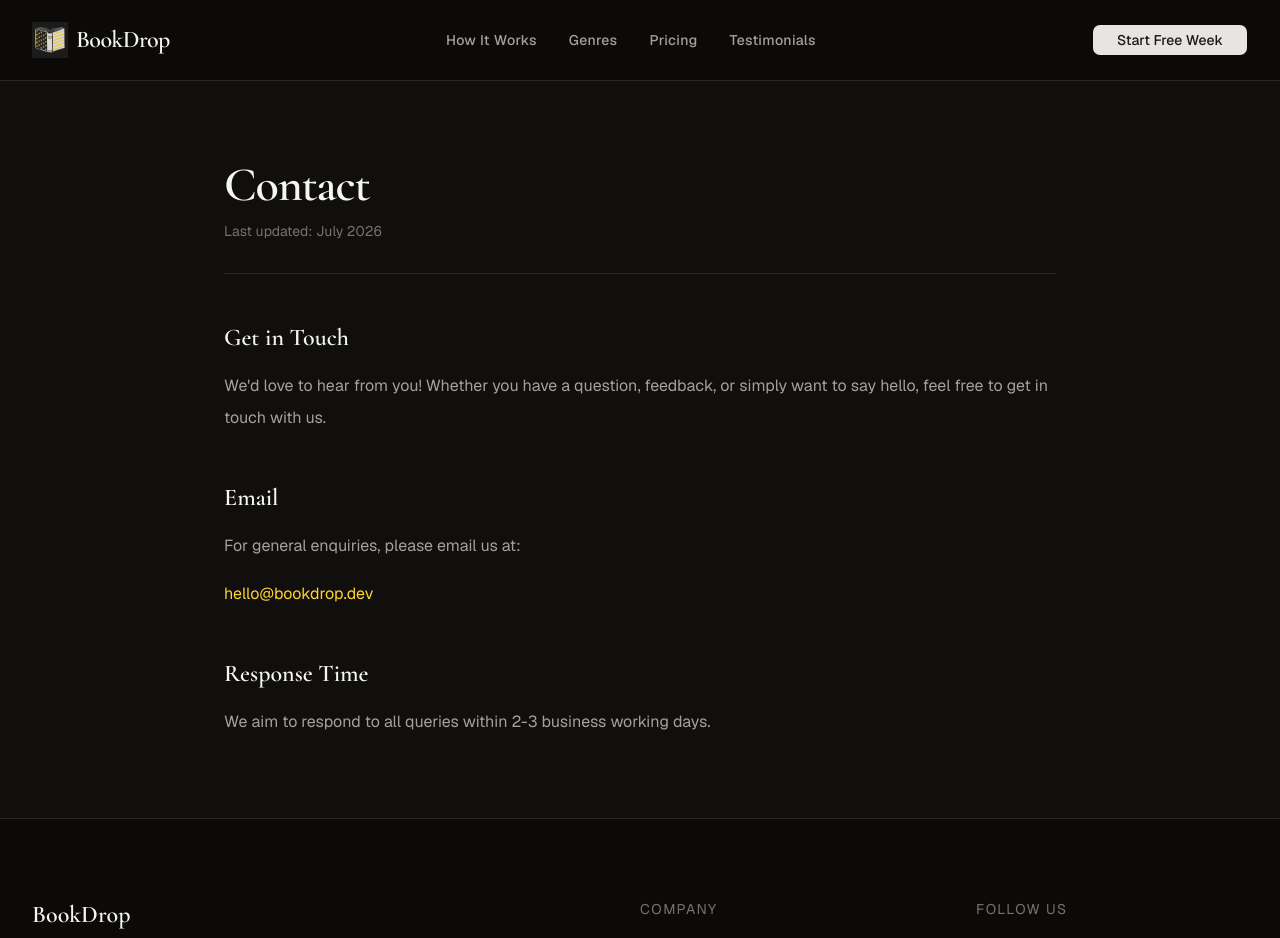
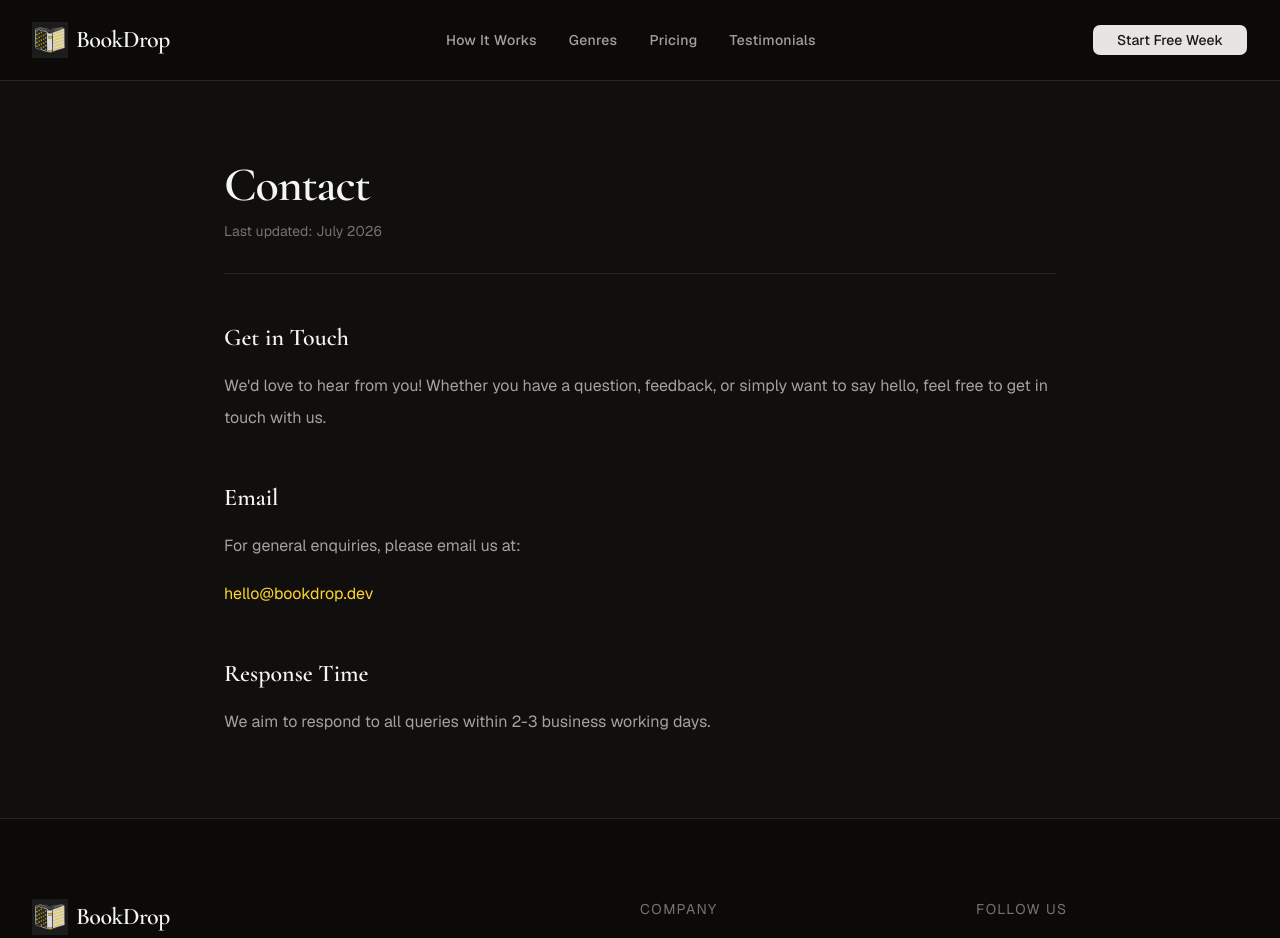
Before and after one commit to SobiahSelvarajah/ss-bookdrop, a Next.js app: page /contact in a window 1280 px wide. Shown: the top 938 px of the page. Built offline with nearby package versions, Linux system fonts and the light colour scheme; no server answers.

Commit message:
refactor: reuse BookDrop logo across navbar and footer

```diff
--- a/src/components/layout/navbar/NavbarLogo.tsx
+++ b/src/components/branding/BookDropLogo.tsx
@@ -2,7 +2,7 @@ import Link from "next/link";
 import Image from "next/image";
 
 
-export default function NavbarLogo() {
+export default function BookDropLogo() {
     return (
         <Link
             href="/"
--- a/src/components/layout/footer/FooterIntro.tsx
+++ b/src/components/layout/footer/FooterIntro.tsx
@@ -1,11 +1,10 @@
+import BookDropLogo from "@/components/branding/BookDropLogo"
 
 
 export default function FooterIntro() {
     return (
         <section className="space-y-5">
-            <h2 className="text-2xl font-heading font-semibold text-stone-100">
-                BookDrop
-            </h2>
+            <BookDropLogo/>
             <p className="max-w-sm text-stone-400 leading-7">
                 Curated weekly book recommendations delivered to your inbox.
             </p>
--- a/src/components/layout/navbar/Navbar.tsx
+++ b/src/components/layout/navbar/Navbar.tsx
@@ -1,5 +1,5 @@
 import Link from "next/link";
-import NavbarLogo from "./NavbarLogo";
+import BookDropLogo from "@/components/branding/BookDropLogo";
 import { navLinks } from "../../../data/navLinks";
 import NavbarMobile from "./NavbarMobile";
 import SignupButton from "@/components/signup/SignupButton";
@@ -9,7 +9,7 @@ export default function Navbar() {
     return (
         <header className="w-full sticky top-0 z-50 border-b border-stone-800  bg-stone-950/90 backdrop-blur-md">
             <nav className="flex justify-between items-center mx-auto max-w-7xl px-8 h-20">
-                <NavbarLogo />
+                <BookDropLogo />
                 <ul className="hidden items-center gap-8 text-sm md:flex">
                     {navLinks.map((navLink) => (
                         <li key={navLink.href} className="relative text-sm font-medium tracking-wide text-stone-400 transition-colors duration-300 hover:text-amber-200 after:absolute after:-bottom-1 after:left-0 after:h-px after:w-0 after:bg-amber-400 after:transition-all after:duration-300 hover:after:w-full">
```
